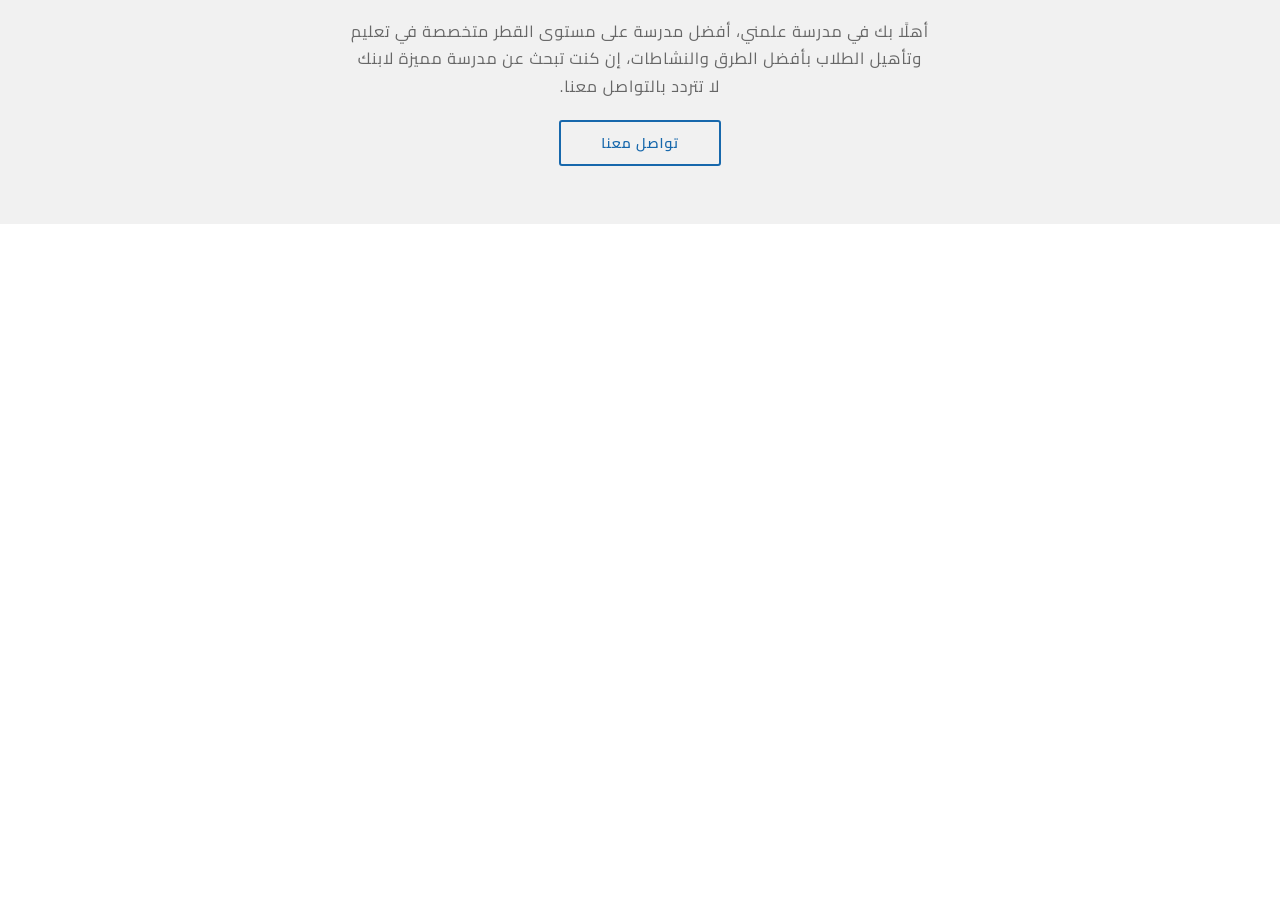
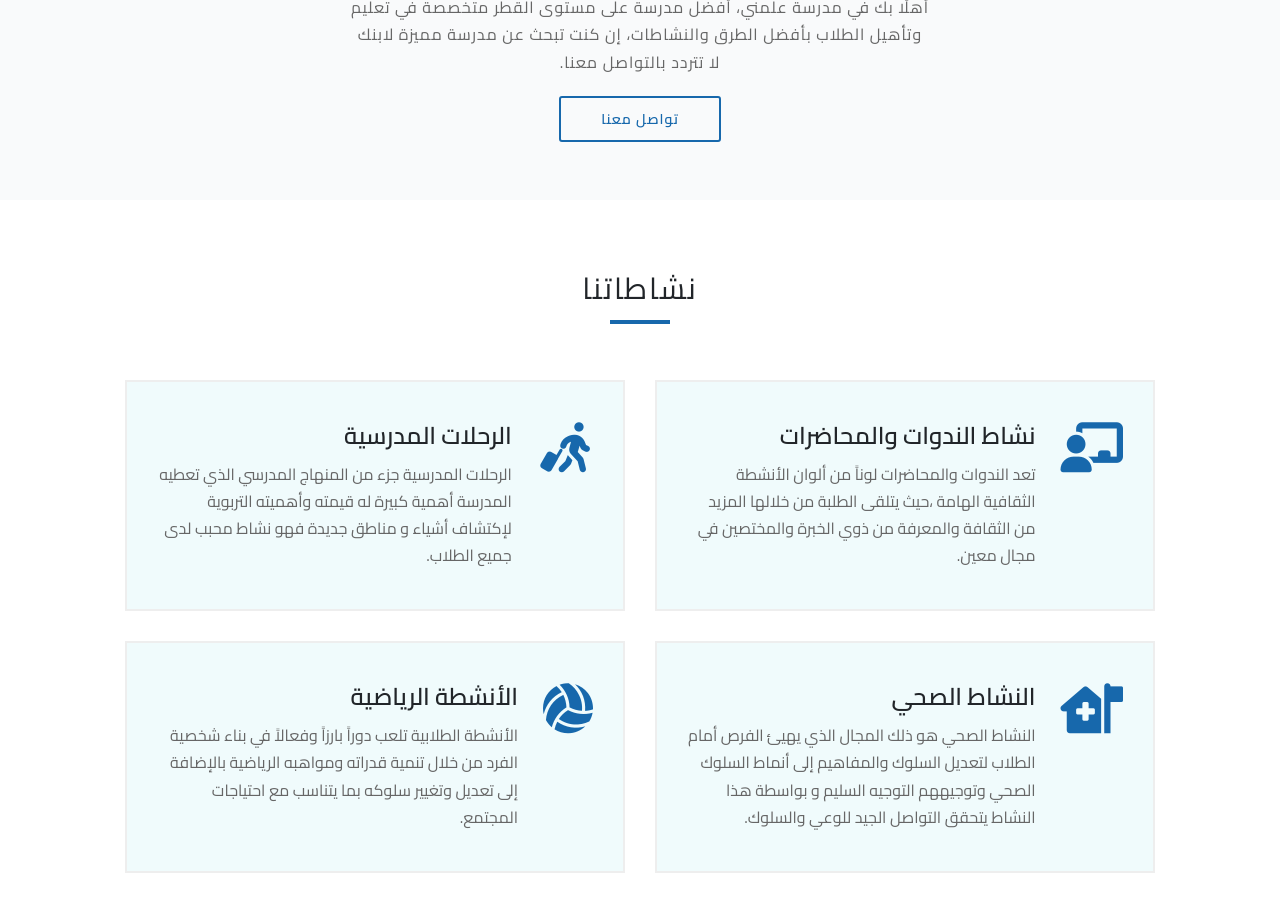
Before and after one commit to touzaelhassan/TEACH-ME-SCHOOL-WEBSITE, a website built with webpack: page src/index.html in a window 1280 px wide. Shown: the part 769-1687 px from the top of the page. Built offline with nearby package versions, Linux system fonts and the light colour scheme.

Commit message:
Creating activities section

```diff
--- a/src/index.html
+++ b/src/index.html
@@ -160,7 +160,6 @@
     <section class="about">
       <div class="about__content">
         <h3 class="about__title">مدرسة علمني</h3>
-        <span class="title__underline"></span>
         <p class="about__description">
           أهلًا بك في مدرسة علمني، أفضل مدرسة على مستوى القطر متخصصة في تعليم
           وتأهيل الطلاب بأفضل الطرق والنشاطات، إن كنت تبحث عن مدرسة مميزة لابنك
@@ -170,5 +169,70 @@
       </div>
     </section>
     <!-- End About Section -->
+
+    <!-- Start Activities Section -->
+    <section class="activities">
+      <div class="section__heading">
+        <h3 class="section__title">نشاطاتنا</h3>
+        <span class="section__line"></span>
+      </div>
+      <div class="container">
+        <div class="activities__content">
+          <div class="activities__item">
+            <div class="activities__icon">
+              <i class="fa-solid fa-chalkboard-user"></i>
+            </div>
+            <div class="activities__text">
+              <h4 class="activities__title">نشاط الندوات والمحاضرات</h4>
+              <p class="activities__description">
+                تعد الندوات والمحاضرات لوناً من ألوان الأنشطة الثقافية الهامة
+                ،حيث يتلقى الطلبة من خلالها المزيد من الثقافة والمعرفة من ذوي
+                الخبرة والمختصين في مجال معين.
+              </p>
+            </div>
+          </div>
+          <div class="activities__item">
+            <div class="activities__icon">
+              <i class="fa-solid fa-person-walking-luggage"></i>
+            </div>
+            <div class="activities__text">
+              <h4 class="activities__title">الرحلات المدرسية</h4>
+              <p class="activities__description">
+                الرحلات المدرسية جزء من المنهاج المدرسي الذي تعطيه المدرسة أهمية
+                كبيرة له قيمته وأهميته التربوية لإكتشاف أشياء و مناطق جديدة فهو
+                نشاط محبب لدى جميع الطلاب.
+              </p>
+            </div>
+          </div>
+          <div class="activities__item">
+            <div class="activities__icon">
+              <i class="fa-solid fa-house-medical-flag"></i>
+            </div>
+            <div class="activities__text">
+              <h4 class="activities__title">النشاط الصحي</h4>
+              <p class="activities__description">
+                النشاط الصحي هو ذلك المجال الذي يهيئ الفرص أمام الطلاب لتعديل
+                السلوك والمفاهيم إلى أنماط السلوك الصحي وتوجيههم التوجيه السليم
+                و بواسطة هذا النشاط يتحقق التواصل الجيد للوعي والسلوك.
+              </p>
+            </div>
+          </div>
+          <div class="activities__item">
+            <div class="activities__icon">
+              <i class="fa-solid fa-volleyball"></i>
+            </div>
+            <div class="activities__text">
+              <h4 class="activities__title">الأنشطة الرياضية</h4>
+              <p class="activities__description">
+                الأنشطة الطلابية تلعب دوراً بارزاً وفعالاً في بناء شخصية الفرد
+                من خلال تنمية قدراته ومواهبه الرياضية بالإضافة إلى تعديل وتغيير
+                سلوكه بما يتناسب مع احتياجات المجتمع.
+              </p>
+            </div>
+          </div>
+        </div>
+      </div>
+    </section>
+    <!-- Section Activities Section -->
   </body>
 </html>
--- a/src/sass/config/colors.scss
+++ b/src/sass/config/colors.scss
@@ -13,3 +13,8 @@ $color-gray:#637381;
 $color-background:#f5f5f5;
 $color-link:#007ace;
 $color-text-subdued:#919eab;
+
+// Colors Variables
+
+$main-color : #2BC5D4;
+$light-color : #F9FAFB;
--- a/src/sass/config/general.scss
+++ b/src/sass/config/general.scss
@@ -27,7 +27,7 @@ a {
   border-radius: 3px;
   padding: 8px 40px;
   color: $color-blue;
-  background-color: #f1f1f1;
+  background-color: #fff;
   font-size: 14px;
   font-weight: 600;
   letter-spacing: 1px;
@@ -38,3 +38,31 @@ a {
   background-color: $color-blue;
 
 }
+
+// Start Section Heading
+.section__heading {
+  margin-bottom: 35px;
+  text-align: center;
+}
+
+.section__title {
+  margin: 0;
+  font-size: 30px;
+  letter-spacing: 2px;
+}
+
+.section__line {
+  display: inline-block;
+  width: 60px;
+  height: 4px;
+  background-color: $color-blue;
+}
+
+@media screen and (min-width:768px) {
+
+  .section__heading {
+    margin-bottom: 50px;
+  }
+}
+
+// End Section Heading
--- a/src/sass/pages/index.scss
+++ b/src/sass/pages/index.scss
@@ -5,7 +5,7 @@ body {
 // Start Header Section
 .header {
   padding: 10px 0;
-  background-color: #f1f1f1;
+  background-color: #f0fbfc;
 }
 
 .custom-navbar {
@@ -92,7 +92,7 @@ body {
   display: flex;
   justify-content: center;
   padding: 50px 0;
-  background-color: #f1f1f1;
+  background-color: $light-color;
 }
 
 .about__content {
@@ -123,11 +123,110 @@ body {
   color: #666;
 }
 
+.about__content {
+  .btn__outline {
+    background-color: #F9FAFB;
+
+    &:hover {
+      color: #f1f1f1;
+      background-color: $color-blue;
+    }
+  }
+}
+
+
 @media screen and (min-width:768px) {
   .about {
     padding: 70px 0;
   }
 }
 
+// End About Section
 
-// End About Section
+// Start Activities Section
+.activities {
+  padding: 40px 0;
+
+  .container {
+    display: flex;
+    justify-content: center;
+    align-items: center;
+  }
+}
+
+.activities__content {
+  display: flex;
+  flex-direction: column;
+  gap: 30px;
+}
+
+.activities__item {
+  border: 2px solid #eee;
+  padding: 25px 15px;
+  text-align: center;
+  background-color: #f0fbfc;
+}
+
+.activities__icon {
+  i {
+    color: $color-blue;
+    font-size: 50px;
+  }
+}
+
+.activities__title {
+  margin: 15px 0;
+  font-weight: 600;
+}
+
+.activities__description {
+  font-size: 15px;
+  line-height: 1.7;
+  color: #666;
+}
+
+@media screen and (min-width:768px) {
+  .activities {
+    padding: 50px 0;
+  }
+
+  .activities__item {
+    padding: 0;
+    max-width: 500px;
+  }
+}
+
+@media screen and (min-width:992px) {
+  .activities {
+    padding: 70px 0;
+  }
+
+  .activities__content {
+    display: flex;
+    flex-wrap: wrap;
+    flex-direction: row;
+    justify-content: center;
+    gap: 30px;
+  }
+
+  .activities__item {
+    display: flex;
+    gap: 25px;
+    width: calc(50% - 15px);
+    max-width: 500px;
+    padding: 40px 30px;
+    text-align: start;
+  }
+
+  .activities__title {
+    margin: 0;
+    margin-bottom: 10px;
+  }
+
+  .activities__description {
+    margin: 0;
+    font-size: 16px;
+  }
+}
+
+// End Activities Section
```
Also changed, not shown: src/images/back-to-school.png (added), src/images/children.png (added), src/images/classroom.png (added), src/images/education.png (added).
